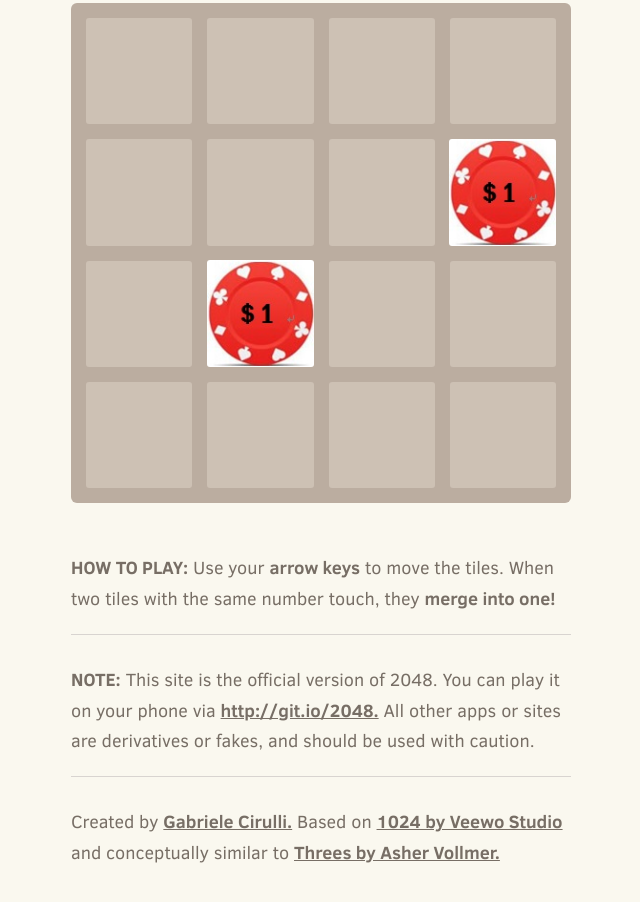
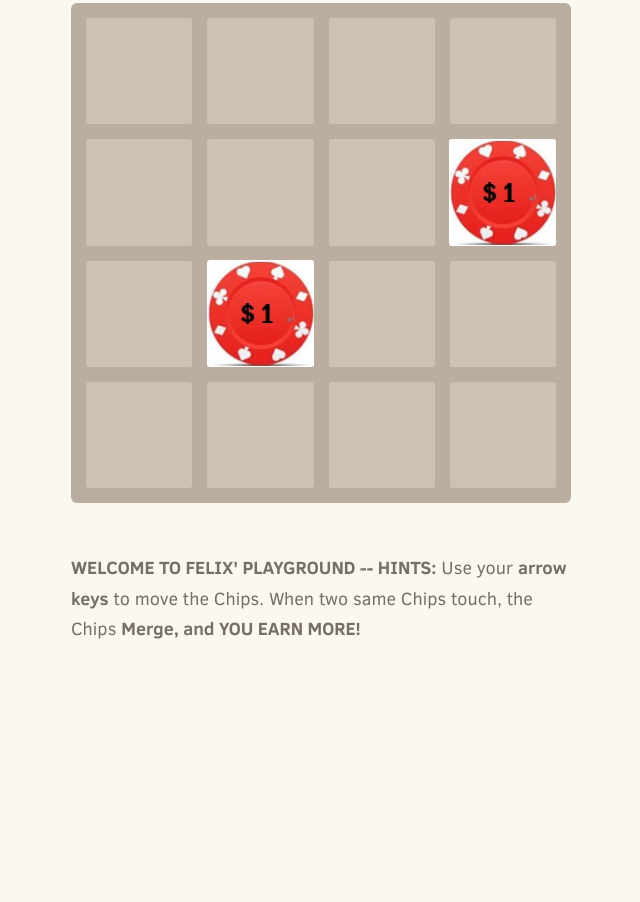
Before and after one commit to fyypt/2048-2, a plain HTML site: page index.html in a window 1280 px wide. Shown: the part 244-1146 px from the top of the page, without its empty margins (319-959 px from the left). After the commit the page ends 969 px from the top, so only its background shows below. Drawn offline with Linux system fonts and the light colour scheme.

Commit message:
html updated

```diff
--- a/index.html
+++ b/index.html
@@ -73,15 +73,7 @@
     </div>
 
     <p class="game-explanation">
-      <strong class="important">How to play:</strong> Use your <strong>arrow keys</strong> to move the tiles. When two tiles with the same number touch, they <strong>merge into one!</strong>
-    </p>
-    <hr>
-    <p>
-    <strong class="important">Note:</strong> This site is the official version of 2048. You can play it on your phone via <a href="http://git.io/2048">http://git.io/2048.</a> All other apps or sites are derivatives or fakes, and should be used with caution.
-    </p>
-    <hr>
-    <p>
-    Created by <a href="http://gabrielecirulli.com" target="_blank">Gabriele Cirulli.</a> Based on <a href="https://itunes.apple.com/us/app/1024!/id823499224" target="_blank">1024 by Veewo Studio</a> and conceptually similar to <a href="http://asherv.com/threes/" target="_blank">Threes by Asher Vollmer.</a>
+      <strong class="important">WELCOME to FElIX' PLAYGROUND -- Hints:</strong> Use your <strong>arrow keys</strong> to move the Chips. When two same Chips touch, the Chips <strong>Merge, and YOU EARN MORE!</strong>
     </p>
   </div>
 
```
